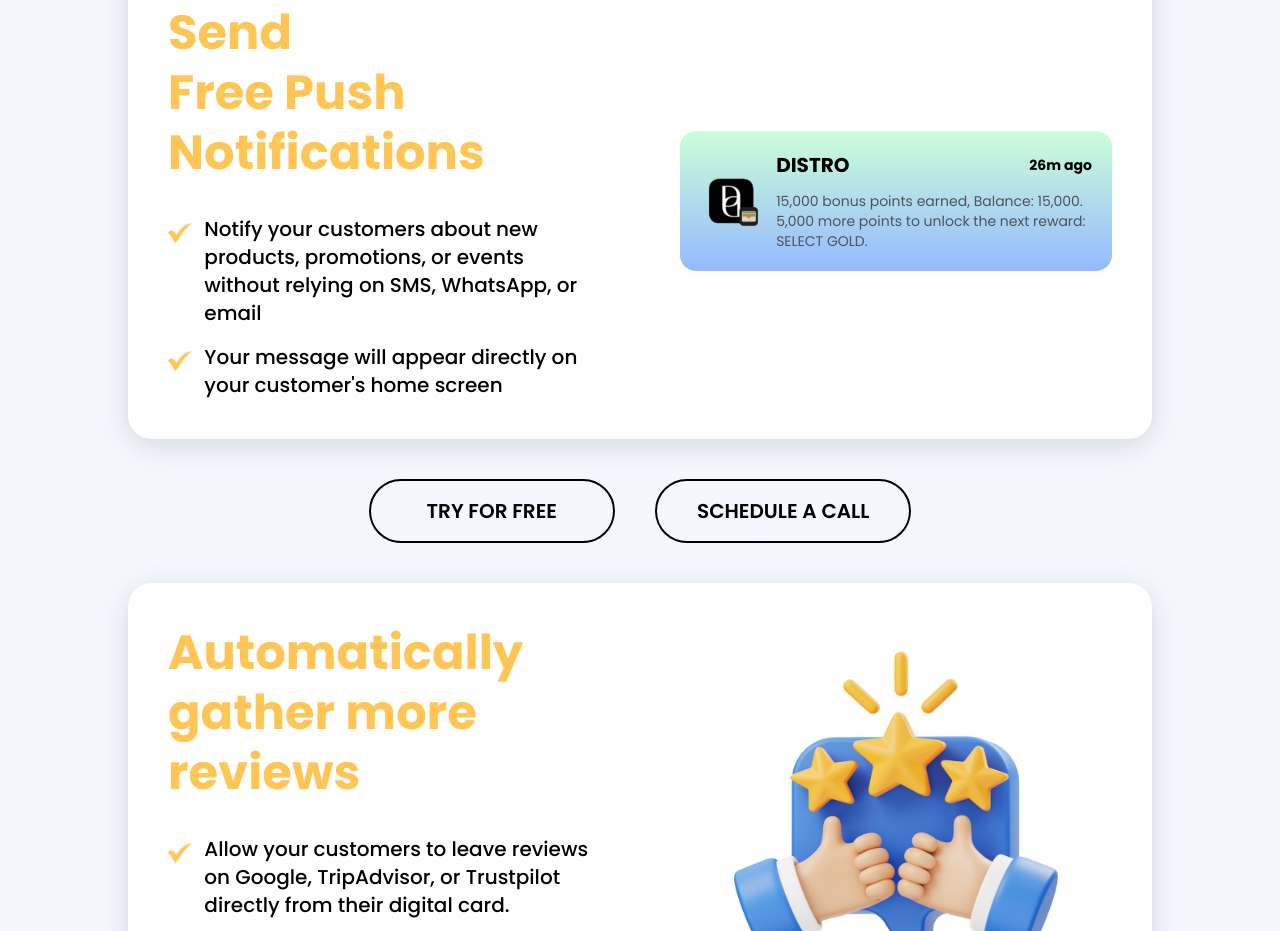
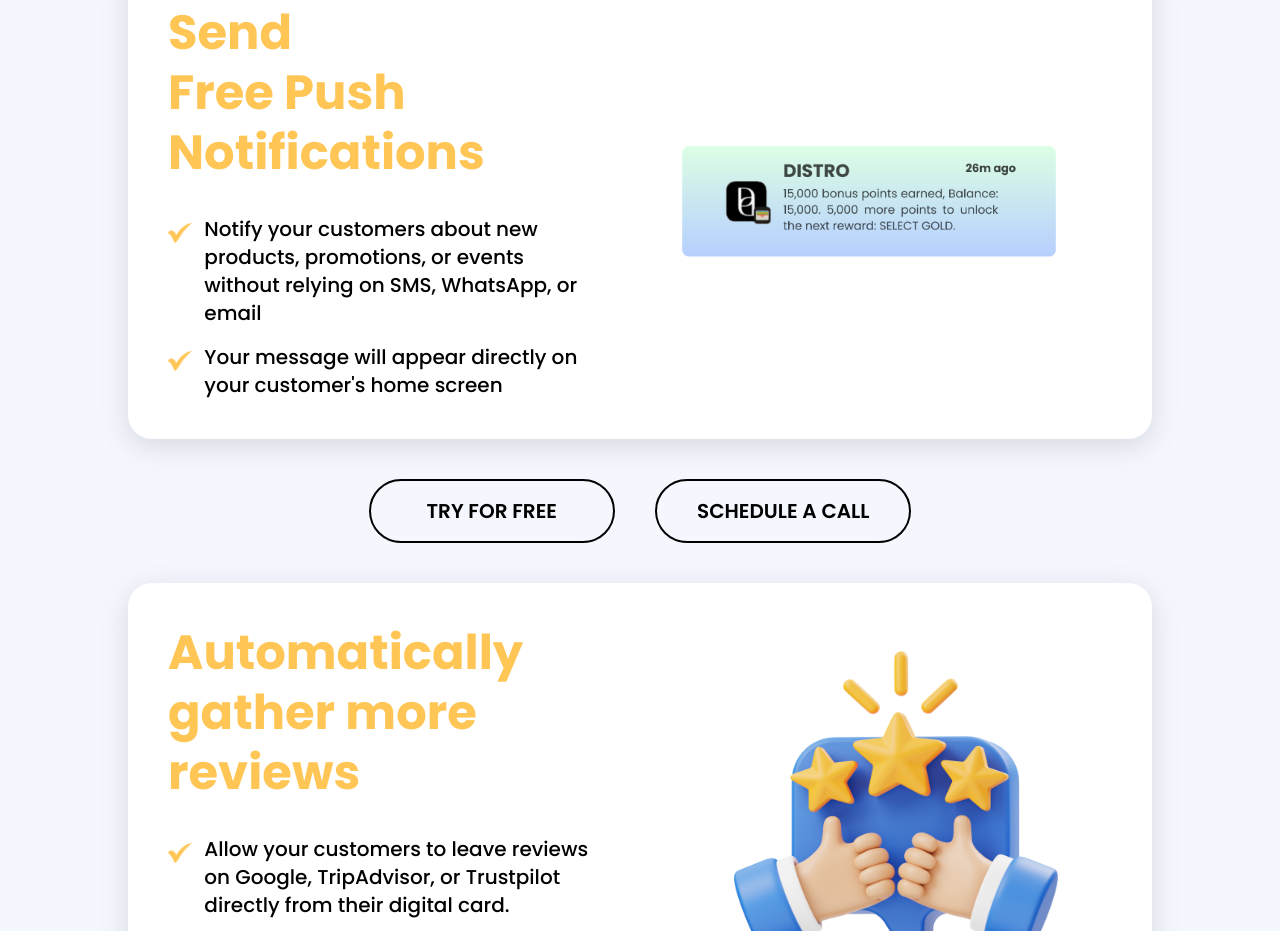
Before and after one commit to hax0-r/fiverr_Bonk_Banner, a website: page index.html in a window 1280 px wide. Shown: the part 5557-6488 px from the top of the page. Drawn offline with nearby package versions, Linux system fonts and the light colour scheme.

Commit message:
changes done

```diff
--- a/index.html
+++ b/index.html
@@ -164,16 +164,7 @@
                         class="h-7 pt-2" alt=""> Your message will appear directly on your customer's home screen</h3>
             </div>
             <div class="md:max-w-[50%] w-full">
-                <div
-                    class="bg-gradient-to-b from-[#cdffd8] w-full flex items-center gap-3 to-[#94b9ff] p-5 rounded-2xl">
-                    <img src="./Docs/Assets/icon1.webp" class="md:h-14 h-8" alt="">
-                    <div class="w-full">
-                        <h2 class="flex items-center justify-between font-bold md:text-xl w-full">DISTRO <span
-                                class="block text-sm">26m ago</span></h2>
-                        <p class="text-zinc-600 text-sm pt-3">15,000 bonus points earned, Balance: 15,000. 5,000 more
-                            points to unlock the next reward: SELECT GOLD.</p>
-                    </div>
-                </div>
+               <img src="./Docs/Assets/Distro.png" class="md:h-28 md:w-auto w-full" alt="">
             </div>
         </div>
         <div class="flex items-center justify-center md:mt-10 mt-6 md:flex-row flex-col md:gap-10 gap-3">
```
Also changed, not shown: Docs/Assets/Distro.png (added).
